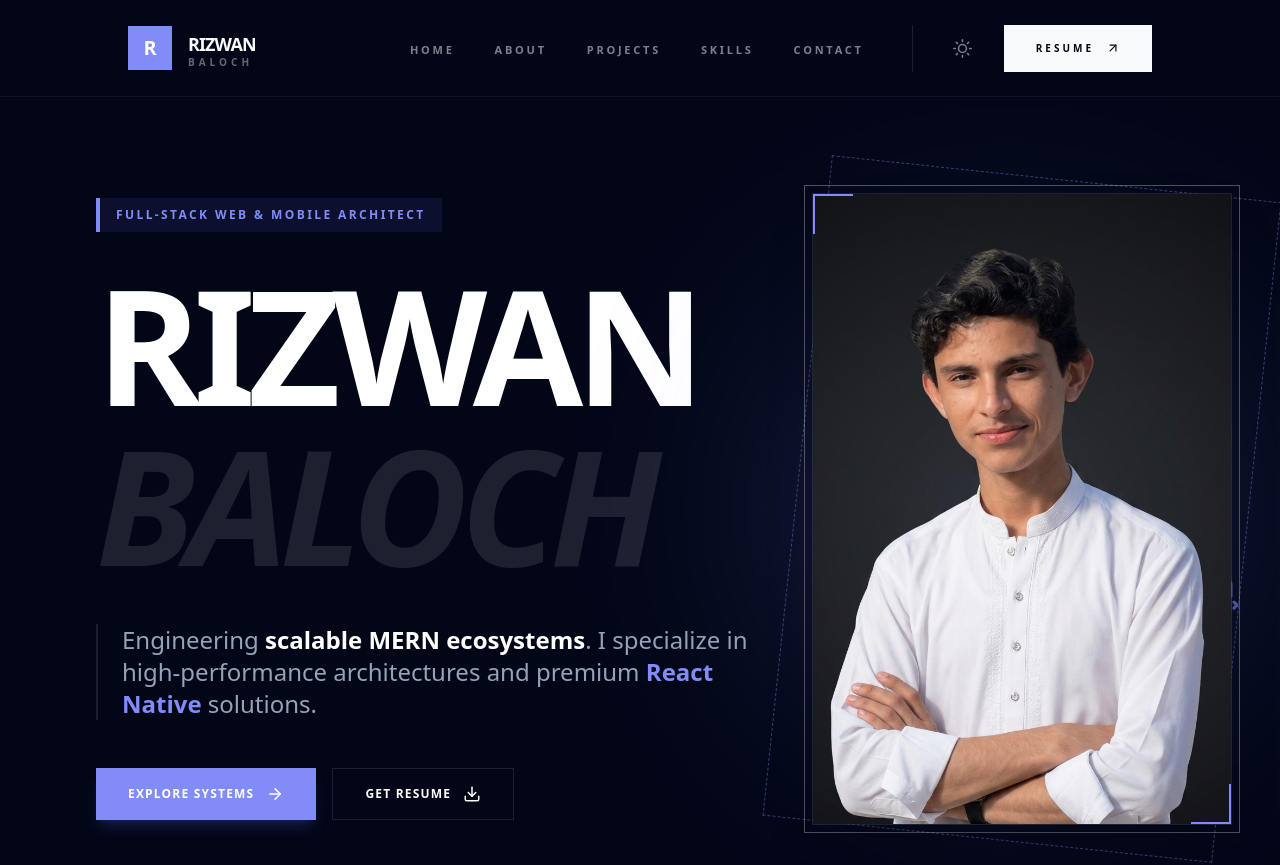
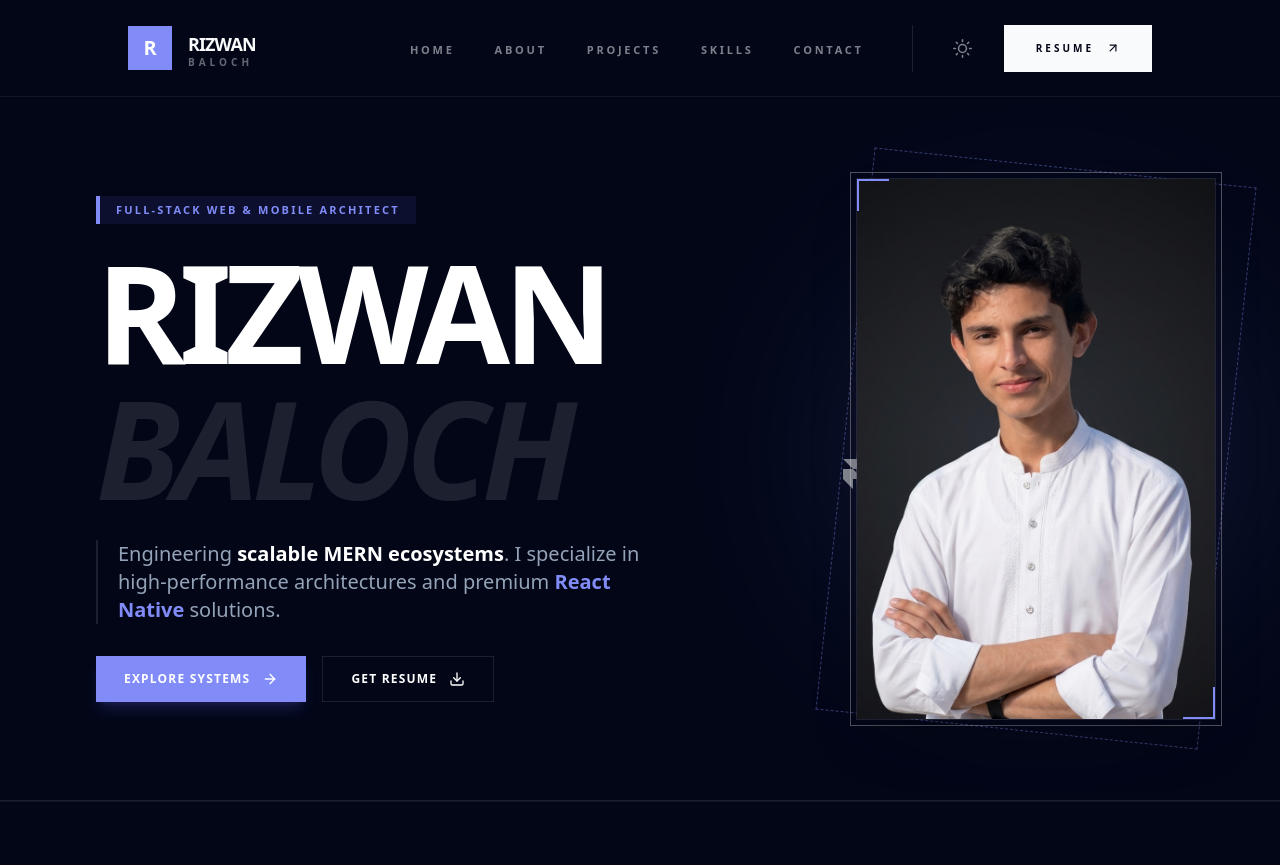
Before and after one commit to therizwanbaloch/RizwanBalochPortfolio, a React (Vite) app: page / in a window 1280 px wide. Shown: the top 865 px of the page. Built offline with nearby package versions, Linux system fonts and the light colour scheme.

Commit message:
experience added

```diff
--- /dev/null
+++ b/src/components/Experience.jsx
@@ -0,0 +1,169 @@
+import React, { useRef } from "react";
+import { motion, useInView } from "framer-motion";
+import { FiCalendar } from "react-icons/fi";
+import useTheme from "../context/ThemeContext";
+
+const Experience = () => {
+  const { theme, isDarkMode } = useTheme();
+  const ref = useRef(null);
+  // FIX 1: Set explicit item-amount check viewport bounding for accurate triggers
+  const isInView = useInView(ref, { once: true, amount: 0.15 });
+
+  const experienceData = [
+    {
+      role: "Web Operations Lead",
+      company: "AWARE2ACT.YOUTH",
+      duration: "Present",
+      type: "Current Role",
+      description: "Directing comprehensive website operations and ecosystem maintenance. Leading architectural enhancements, frontend feature engineering, and state optimization using React to ensure continuous deployment stability, security, and dynamic high-performance user journeys.",
+      tech: ["React", "Web Operations", "Ecosystem Management", "Frontend Architecture"],
+      num: "01"
+    },
+  ];
+
+  const fadeInUp = {
+    hidden: { opacity: 0, y: 30 },
+    visible: (i) => ({
+      opacity: 1,
+      y: 0,
+      transition: { delay: i * 0.12, duration: 0.8, ease: [0.22, 1, 0.36, 1] }
+    }),
+  };
+
+  return (
+    <section
+      id="experience"
+      ref={ref}
+      style={{
+        backgroundColor: theme.background,
+        borderColor: isDarkMode ? "rgba(255,255,255,0.06)" : "rgba(0,0,0,0.06)",
+        transition: "background-color 0.5s ease",
+      }}
+      // FIX 2: Standardized tracking vertical layouts across sections (py-32 -> py-20 lg:py-24)
+      className="relative py-20 lg:py-24 px-6 md:px-16 lg:px-24 xl:px-32 overflow-hidden border-t isolate z-30"
+    >
+      {/* Structural visual grid alignment axis line mirroring Projects */}
+      <div
+        className="absolute left-1/2 top-0 w-[1px] h-full hidden lg:block opacity-20 pointer-events-none"
+        style={{ backgroundColor: isDarkMode ? "rgba(255,255,255,0.05)" : "rgba(0,0,0,0.05)" }}
+      />
+
+      <div className="max-w-[1400px] mx-auto z-10 relative">
+        {/* FIX 3: Reduced heavy title card margin (mb-24 -> mb-16) to avoid layout elongation */}
+        <div className="flex flex-col mb-16">
+          <motion.div
+            initial="hidden"
+            animate={isInView ? "visible" : "hidden"}
+            variants={fadeInUp}
+            custom={0}
+          >
+            <span
+              className="px-4 py-1.5 text-[10px] font-black tracking-[0.4em] uppercase border-l-2 mb-5 inline-block"
+              style={{
+                color: theme.primary,
+                borderColor: theme.primary,
+                backgroundColor: isDarkMode ? "rgba(255,255,255,0.02)" : "rgba(0,0,0,0.02)"
+              }}
+            >
+              Professional History
+            </span>
+            {/* FIX 4: Clamped display typography size scales down for optimal space distribution */}
+            <h2 style={{ color: theme.textMain }} className="text-4xl md:text-6xl xl:text-7xl font-black tracking-tighter uppercase leading-[0.85]">
+              WORK <br />
+              <span className="opacity-10 italic">EXPERIENCE.</span>
+            </h2>
+          </motion.div>
+        </div>
+
+        <div
+          className="grid grid-cols-1 border-t border-l"
+          style={{ borderColor: isDarkMode ? "rgba(255,255,255,0.08)" : "rgba(0,0,0,0.08)" }}
+        >
+          {experienceData.map((exp, idx) => (
+            <motion.div
+              key={idx}
+              initial="hidden"
+              animate={isInView ? "visible" : "hidden"}
+              variants={fadeInUp}
+              custom={idx + 1}
+              // FIX 5: Tightened padding inside cards for crisp responsive block sizing
+              className="group relative p-8 md:p-12 lg:p-14 border-r border-b overflow-hidden transition-all duration-700"
+              style={{
+                borderColor: isDarkMode ? "rgba(255,255,255,0.08)" : "rgba(0,0,0,0.08)",
+                backgroundColor: "transparent"
+              }}
+            >
+              {/* Dynamic hover color-splash overlay effect */}
+              <div
+                className="absolute inset-0 opacity-0 group-hover:opacity-[0.015] transition-opacity duration-700 pointer-events-none"
+                style={{ backgroundColor: theme.primary }}
+              />
+
+              <div className="relative z-20">
+                {/* FIX 6: Lowered overly massive spacer margins to match brutalist grids */}
+                <div className="flex justify-between items-start mb-10">
+                  <span
+                    className="text-4xl md:text-5xl font-black leading-none select-none transition-transform duration-500 group-hover:scale-105 inline-block"
+                    style={{ color: isDarkMode ? "rgba(255,255,255,0.03)" : "rgba(0,0,0,0.05)" }}
+                  >
+                    {exp.num}
+                  </span>
+
+                  {/* Status Indicator Tag matching design guidelines */}
+                  <div
+                    className="flex items-center gap-2 px-3.5 py-1.5 border text-[9px] font-black uppercase tracking-widest backdrop-blur-xs"
+                    style={{
+                      color: theme.primary,
+                      borderColor: theme.primary,
+                      backgroundColor: isDarkMode ? "rgba(255,255,255,0.02)" : "rgba(0,0,0,0.02)"
+                    }}
+                  >
+                    <span className="w-1.5 h-1.5 rounded-full animate-pulse" style={{ backgroundColor: theme.primary }}></span>
+                    {exp.type}
+                  </div>
+                </div>
+
+                <div className="mb-8">
+                  <p className="flex items-center gap-2 text-[9px] font-black uppercase tracking-[0.3em] mb-4" style={{ color: theme.textSecondary }}>
+                    <FiCalendar size={11} style={{ color: theme.primary }} /> {exp.duration}
+                  </p>
+                  <h3 style={{ color: theme.textMain }} className="text-2xl md:text-4xl font-black uppercase tracking-tighter leading-none mb-3 group-hover:translate-x-1 transition-transform duration-500">
+                    {exp.role}
+                  </h3>
+                  <p className="text-sm md:text-base font-bold tracking-tight mb-4 opacity-75" style={{ color: theme.primary }}>
+                    {exp.company}
+                  </p>
+                  <p style={{ color: theme.textSecondary }} className="text-sm md:text-base leading-relaxed font-light max-w-4xl opacity-80">
+                    {exp.description}
+                  </p>
+                </div>
+
+                {/* Tech Badges container matching structural portfolio tags */}
+                <div
+                  className="flex flex-wrap gap-x-3 gap-y-2 mt-8 pt-6 border-t"
+                  style={{ borderColor: isDarkMode ? "rgba(255,255,255,0.06)" : "rgba(0,0,0,0.06)" }}
+                >
+                  {exp.tech.map((t) => (
+                    <span
+                      key={t}
+                      className="text-[9px] font-black uppercase tracking-[0.15em] px-3 py-1 border backdrop-blur-xs"
+                      style={{
+                        color: isDarkMode ? "rgba(255,255,255,0.4)" : "rgba(0,0,0,0.5)",
+                        borderColor: isDarkMode ? "rgba(255,255,255,0.06)" : "rgba(0,0,0,0.06)",
+                        backgroundColor: isDarkMode ? "rgba(255,255,255,0.01)" : "rgba(0,0,0,0.01)"
+                      }}
+                    >
+                      {t}
+                    </span>
+                  ))}
+                </div>
+              </div>
+            </motion.div>
+          ))}
+        </div>
+      </div>
+    </section>
+  );
+};
+
+export default Experience;
--- a/src/components/HeroSection.jsx
+++ b/src/components/HeroSection.jsx
@@ -21,24 +21,25 @@ const HeroSection = () => {
     badgeBg: isDarkMode ? "rgba(99, 102, 241, 0.1)" : "rgba(99, 102, 241, 0.05)",
   }), [isDarkMode, theme.primary]);
 
+  // Tightened floating coordinates to align closely around standard desktop viewports
   const techStack = [
-    { icon: <FaJs />, color: "#F7DF1E", x: -80, y: -250 },
-    { icon: <FaReact />, color: "#61DBFB", x: 100, y: -200 },
-    { icon: <SiFirebase />, color: "#FFCA28", x: 180, y: -80 },
-    { icon: <TbDeviceMobileCode />, color: colors.accent, x: 190, y: 80 },
-    { icon: <SiRedux />, color: "#764ABC", x: 120, y: 220 },
-    { icon: <FaNodeJs />, color: "#68A063", x: -20, y: 280 },
-    { icon: <SiMongodb />, color: "#47A248", x: -160, y: 180 },
-    { icon: <SiFramer />, color: colors.textMain, x: -190, y: 20 },
+    { icon: <FaJs />, color: "#F7DF1E", x: -60, y: -180 },
+    { icon: <FaReact />, color: "#61DBFB", x: 80, y: -160 },
+    { icon: <SiFirebase />, color: "#FFCA28", x: 160, y: -60 },
+    { icon: <TbDeviceMobileCode />, color: colors.accent, x: 170, y: 60 },
+    { icon: <SiRedux />, color: "#764ABC", x: 110, y: 160 },
+    { icon: <FaNodeJs />, color: "#68A063", x: -10, y: 200 },
+    { icon: <SiMongodb />, color: "#47A248", x: -130, y: 140 },
+    { icon: <SiFramer />, color: colors.textMain, x: -150, y: 10 },
   ];
 
   const containerVariants = {
     hidden: { opacity: 0 },
-    visible: { opacity: 1, transition: { staggerChildren: 0.15 } },
+    visible: { opacity: 1, transition: { staggerChildren: 0.12 } },
   };
 
   const itemVariants = {
-    hidden: { opacity: 0, y: 25 },
+    hidden: { opacity: 0, y: 20 },
     visible: { opacity: 1, y: 0, transition: { duration: 0.8, ease: [0.22, 1, 0.36, 1] } },
   };
 
@@ -47,10 +48,11 @@ const HeroSection = () => {
       id="home"
       ref={ref}
       style={{ backgroundColor: colors.bg, transition: "background-color 0.5s ease" }}
-      className="relative min-h-screen flex items-center justify-center px-6 md:px-16 lg:px-24 pt-24 pb-20 overflow-hidden isolate"
+      // FIX 1: Locked section height to calculate viewport height minus the navbar height. Removed massive py markers.
+      className="relative min-h-[calc(100vh-96px)] lg:h-[calc(100vh-96px)] flex items-center justify-center px-6 md:px-16 lg:px-24 py-12 lg:py-0 overflow-hidden isolate"
     >
       <motion.div
-        className="w-full max-w-[1400px] grid grid-cols-1 lg:grid-cols-[60%_40%] gap-12 items-center relative z-10"
+        className="w-full max-w-[1400px] grid grid-cols-1 lg:grid-cols-[58%_42%] gap-8 items-center relative z-10"
         initial="hidden"
         animate={inView ? "visible" : "hidden"}
         variants={containerVariants}
@@ -59,7 +61,8 @@ const HeroSection = () => {
         <div className="relative z-20 flex flex-col items-center lg:items-start text-center lg:text-left pointer-events-none">
           <motion.div
             variants={itemVariants}
-            className="px-4 py-2 font-bold tracking-[0.2em] uppercase border-l-4 mb-8 text-[12px]"
+            // FIX 2: Reduced vertical spacing margin
+            className="px-4 py-1.5 font-bold tracking-[0.2em] uppercase border-l-4 mb-5 text-[11px]"
             style={{
               backgroundColor: colors.badgeBg,
               color: colors.accent,
@@ -72,7 +75,8 @@ const HeroSection = () => {
           <motion.h1
             variants={itemVariants}
             style={{ color: colors.textMain }}
-            className="text-6xl md:text-8xl lg:text-[10rem] font-extrabold tracking-tighter leading-[0.85] mb-10"
+            // FIX 3: Scaled extreme desktop font sizes down slightly (10rem -> 8.5rem) and clamped line-height spacing
+            className="text-5xl md:text-7xl lg:text-[7.5rem] xl:text-[8.5rem] font-extrabold tracking-tighter leading-[0.85] mb-6"
           >
             RIZWAN <br />
             <span className="opacity-10 italic">BALOCH</span>
@@ -81,7 +85,8 @@ const HeroSection = () => {
           <motion.p
             variants={itemVariants}
             style={{ color: colors.textSecondary, borderColor: colors.border }}
-            className="text-lg md:text-2xl font-light leading-relaxed max-w-2xl border-l-2 pl-6 mb-12"
+            // FIX 4: Adjusted margins and reduced text size for an elegant, non-overflowing paragraph block
+            className="text-base md:text-xl font-light leading-relaxed max-w-xl border-l-2 pl-5 mb-8"
           >
             Engineering <span style={{ color: colors.textMain }} className="font-semibold">scalable MERN ecosystems</span>.
             I specialize in high-performance architectures and premium <span style={{ color: colors.accent }} className="font-bold">React Native</span> solutions.
@@ -91,36 +96,36 @@ const HeroSection = () => {
             <a
               href="#projects"
               style={{ backgroundColor: colors.accent }}
-              className="relative z-30 inline-flex px-8 py-4 text-white font-bold text-xs tracking-widest uppercase hover:brightness-110 transition-all items-center gap-3 shadow-lg shadow-indigo-500/20"
+              className="relative z-30 inline-flex px-7 py-3.5 text-white font-bold text-xs tracking-widest uppercase hover:brightness-110 transition-all items-center gap-3 shadow-lg shadow-indigo-500/20"
             >
-              EXPLORE SYSTEMS <FiArrowRight size={18} />
+              EXPLORE SYSTEMS <FiArrowRight size={16} />
             </a>
             <a
               href="/Resume.pdf"
               download
               style={{ color: colors.textMain, borderColor: colors.border }}
-              className="relative z-30 inline-flex px-8 py-4 border font-bold text-xs tracking-widest uppercase hover:bg-black/5 dark:hover:bg-white/5 transition-all items-center gap-3"
+              className="relative z-30 inline-flex px-7 py-3.5 border font-bold text-xs tracking-widest uppercase hover:bg-black/5 dark:hover:bg-white/5 transition-all items-center gap-3"
             >
-              GET RESUME <FiDownload size={18} />
+              GET RESUME <FiDownload size={16} />
             </a>
           </motion.div>
         </div>
 
         {/* IMAGE SECTION */}
-        <div className="relative z-20 flex justify-center lg:justify-end items-center pointer-events-none">
+        <div className="relative z-20 flex justify-center lg:justify-end items-center pointer-events-none mt-6 lg:mt-0">
           {/* Ambient Glow */}
           <div
-            className="absolute w-[450px] h-[450px] rounded-full blur-[120px] opacity-20 pointer-events-none"
+            className="absolute w-[350px] h-[350px] rounded-full blur-[100px] opacity-20 pointer-events-none"
             style={{ backgroundColor: colors.accent }}
           />
 
-          {/* Floating Tech Stack */}
+          {/* Floating Tech Stack Icons */}
           {techStack.map((tech, i) => (
             <motion.div
               key={i}
               initial={{ opacity: 0, scale: 0 }}
-              animate={inView ? { opacity: 0.6, scale: 1 } : {}}
-              transition={{ delay: 0.8 + i * 0.1 }}
+              animate={inView ? { opacity: 0.5, scale: 1 } : {}}
+              transition={{ delay: 0.6 + i * 0.08 }}
               className="absolute z-10 hidden lg:block pointer-events-none"
               style={{
                 color: tech.color,
@@ -129,9 +134,9 @@ const HeroSection = () => {
               }}
             >
               <motion.span
-                className="text-4xl block"
-                animate={{ y: [0, -15, 0] }}
-                transition={{ duration: 4, repeat: Infinity, ease: "easeInOut", delay: i * 0.5 }}
+                className="text-3xl block"
+                animate={{ y: [0, -10, 0] }}
+                transition={{ duration: 4, repeat: Infinity, ease: "easeInOut", delay: i * 0.4 }}
               >
                 {tech.icon}
               </motion.span>
@@ -140,17 +145,18 @@ const HeroSection = () => {
 
           {/* Profile Picture Container */}
           <motion.div
-            initial={{ opacity: 0, scale: 0.9, x: 20 }}
+            initial={{ opacity: 0, scale: 0.95, x: 15 }}
             animate={inView ? { opacity: 1, scale: 1, x: 0 } : {}}
-            transition={{ duration: 1.2, ease: [0.22, 1, 0.36, 1] }}
-            className="relative z-30 w-full max-w-[420px] group pointer-events-auto"
+            transition={{ duration: 1, ease: [0.22, 1, 0.36, 1] }}
+            // FIX 5: Decreased container width limits to ensure structural harmony on compact screens
+            className="relative z-30 w-full max-w-[320px] xl:max-w-[360px] group pointer-events-auto"
           >
             <div
-              className="absolute -inset-4 border border-dashed opacity-40 rotate-3 transition-all duration-700 pointer-events-none"
+              className="absolute -inset-3 border border-dashed opacity-40 rotate-3 transition-all duration-700 pointer-events-none"
               style={{ borderColor: colors.accent }}
             />
             <div
-              className="absolute -inset-2 border border-solid opacity-30 group-hover:-rotate-3 transition-all duration-1000 pointer-events-none"
+              className="absolute -inset-1.5 border border-solid opacity-30 group-hover:-rotate-3 transition-all duration-1000 pointer-events-none"
               style={{ borderColor: colors.textMain }}
             />
 
@@ -161,8 +167,8 @@ const HeroSection = () => {
                 className="w-full h-full object-contain filter group-hover:grayscale-0 transition-all duration-700 scale-100 group-hover:scale-[1.03]"
               />
 
-              <div className="absolute top-0 left-0 w-10 h-10 border-t-2 border-l-2 pointer-events-none" style={{ borderColor: colors.accent }} />
-              <div className="absolute bottom-0 right-0 w-10 h-10 border-b-2 border-r-2 pointer-events-none" style={{ borderColor: colors.accent }} />
+              <div className="absolute top-0 left-0 w-8 h-8 border-t-2 border-l-2 pointer-events-none" style={{ borderColor: colors.accent }} />
+              <div className="absolute bottom-0 right-0 w-8 h-8 border-b-2 border-r-2 pointer-events-none" style={{ borderColor: colors.accent }} />
             </div>
           </motion.div>
         </div>
--- a/src/pages/LandingPage.jsx
+++ b/src/pages/LandingPage.jsx
@@ -1,19 +1,21 @@
 import React from 'react';
 import Navbar from '../components/Navbar';
 import HeroSection from '../components/HeroSection';
+import About from '../components/About';
+import Skills from '../components/Skills';
+import Experience from '../components/Experience'; // Imported your new section
 import Projects from '../components/Projects';
 import ContactForm from '../components/ContactForm';
 import Footer from '../components/Footer';
-import About from '../components/About';
-import Skills from '../components/Skills';
 
 const LandingPage = () => {
   return (
     <div>
       <Navbar />
-      <HeroSection/>
-      <About/>
-      <Skills/>
+      <HeroSection />
+      <About />
+      <Skills />
+      <Experience />
       <Projects />
       <ContactForm />
       <Footer />
```
Also changed, not shown: src/components/ContactForm.jsx (+27 -23 lines).
